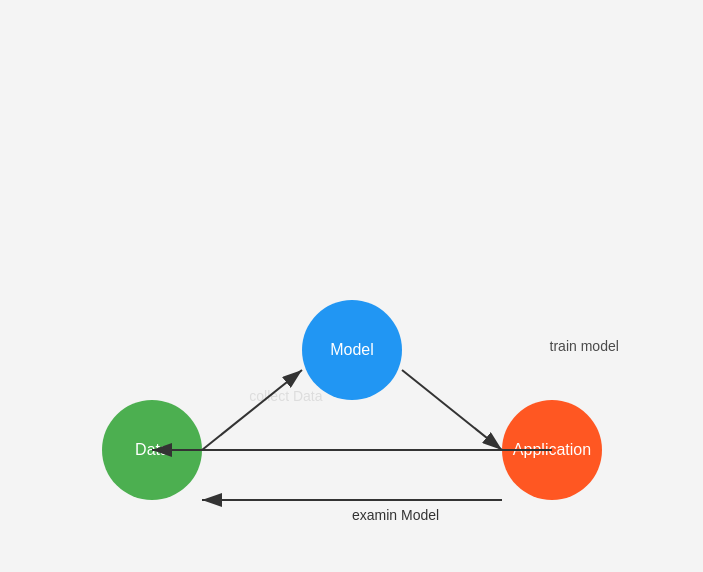
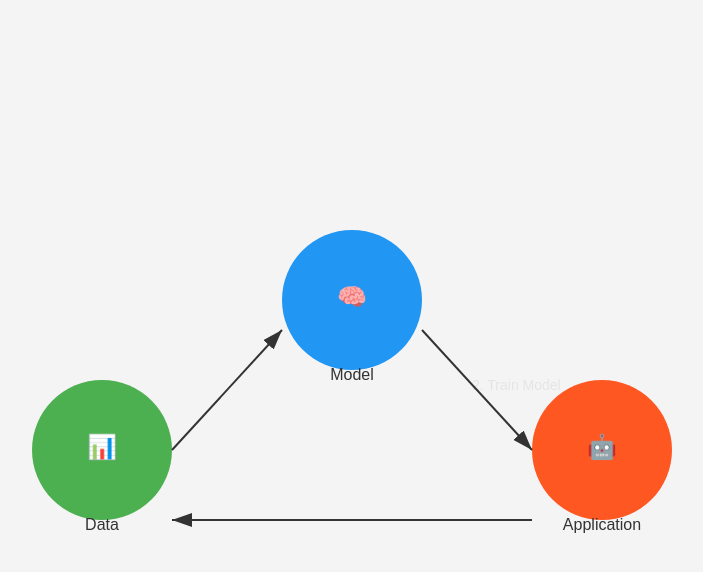
Before and after one commit to adriandavidauer/adriandavidauer.github.io, a Jekyll site: the page _pages/pillars-of-work.html, which Jekyll copies as it is, in a window 1280 px wide. Shown: the top 572 px of the page, without its empty margins (288-991 px from the left). Built offline with Jekyll 4.4.1, drawn with Linux system fonts in a browser that asks for light colours.

Commit message:
added some graphics

```diff
--- a/_pages/pillars-of-work.html
+++ b/_pages/pillars-of-work.html
@@ -17,44 +17,27 @@
         }
 
         svg {
-            width: 600px;
-            height: 400px;
+            width: 800px;
+            height: 600px;
         }
 
         .arrow-text {
             font-size: 14px;
             fill: #333;
             opacity: 0;
-            animation: fadeAndMove 8s infinite;
+            animation: fadeAndMove 12s infinite;
         }
 
         /* Animation for each text */
         @keyframes fadeAndMove {
 
             0%,
-            12.5% {
+            8% {
                 opacity: 1;
-                transform: translate(0, 0);
             }
 
-            25% {
+            16% {
                 opacity: 0;
-            }
-
-            37.5%,
-            50% {
-                opacity: 1;
-                transform: translate(100px, -50px);
-            }
-
-            62.5% {
-                opacity: 0;
-            }
-
-            75%,
-            87.5% {
-                opacity: 1;
-                transform: translate(-100px, 50px);
             }
 
             100% {
@@ -68,42 +51,50 @@
         }
 
         .text-2 {
-            animation-delay: 2s;
+            animation-delay: 3s;
         }
 
         .text-3 {
-            animation-delay: 4s;
+            animation-delay: 6s;
         }
 
         .text-4 {
-            animation-delay: 6s;
+            animation-delay: 9s;
+        }
+
+        .icon {
+            font-size: 24px;
+            text-anchor: middle;
+            fill: #fff;
         }
     </style>
 </head>
 
 <body>
-    <svg viewBox="0 0 600 400">
+    <svg viewBox="0 0 800 600">
         <!-- Elements -->
-        <circle cx="100" cy="200" r="50" fill="#4CAF50" />
-        <text x="100" y="205" text-anchor="middle" fill="#fff" font-size="16">Data</text>
+        <circle cx="150" cy="300" r="70" fill="#4CAF50" />
+        <text x="150" y="305" class="icon">📊</text>
+        <text x="150" y="380" text-anchor="middle" fill="#333" font-size="16">Data</text>
 
-        <circle cx="300" cy="100" r="50" fill="#2196F3" />
-        <text x="300" y="105" text-anchor="middle" fill="#fff" font-size="16">Model</text>
+        <circle cx="400" cy="150" r="70" fill="#2196F3" />
+        <text x="400" y="155" class="icon">🧠</text>
+        <text x="400" y="230" text-anchor="middle" fill="#333" font-size="16">Model</text>
 
-        <circle cx="500" cy="200" r="50" fill="#FF5722" />
-        <text x="500" y="205" text-anchor="middle" fill="#fff" font-size="16">Application</text>
+        <circle cx="650" cy="300" r="70" fill="#FF5722" />
+        <text x="650" y="305" class="icon">🤖</text>
+        <text x="650" y="380" text-anchor="middle" fill="#333" font-size="16">Application</text>
 
         <!-- Arrows -->
-        <line x1="150" y1="200" x2="250" y2="120" stroke="#333" stroke-width="2" marker-end="url(#arrowhead)" />
-        <line x1="350" y1="120" x2="450" y2="200" stroke="#333" stroke-width="2" marker-end="url(#arrowhead)" />
-        <line x1="450" y1="250" x2="150" y2="250" stroke="#333" stroke-width="2" marker-end="url(#arrowhead)" />
-        <line x1="500" y1="200" x2="100" y2="200" stroke="#333" stroke-width="2" marker-end="url(#arrowhead)" />
+        <line x1="220" y1="300" x2="330" y2="180" stroke="#333" stroke-width="2" marker-end="url(#arrowhead)" />
+        <line x1="470" y1="180" x2="580" y2="300" stroke="#333" stroke-width="2" marker-end="url(#arrowhead)" />
+        <line x1="580" y1="370" x2="220" y2="370" stroke="#333" stroke-width="2" marker-end="url(#arrowhead)" />
 
         <!-- Animated Text -->
-        <text x="200" y="150" class="arrow-text text-1">collect Data</text>
-        <text x="400" y="150" class="arrow-text text-2">train model</text>
-        <text x="300" y="270" class="arrow-text text-3">examin Model</text>
-        <text x="300" y="220" class="arrow-text text-4">Develop new use cases</text>
+        <text x="280" y="240" class="arrow-text text-1">1. Collect Data</text>
+        <text x="520" y="240" class="arrow-text text-2">2. Train Model</text>
+        <text x="400" y="420" class="arrow-text text-3">3. Fine-tune Model</text>
+        <text x="400" y="500" class="arrow-text text-4">4. Validate Use Cases</text>
 
         <!-- Arrowhead -->
         <defs>
```
Also changed, not shown: images/Skizze.jpeg (added), 1 other file.
